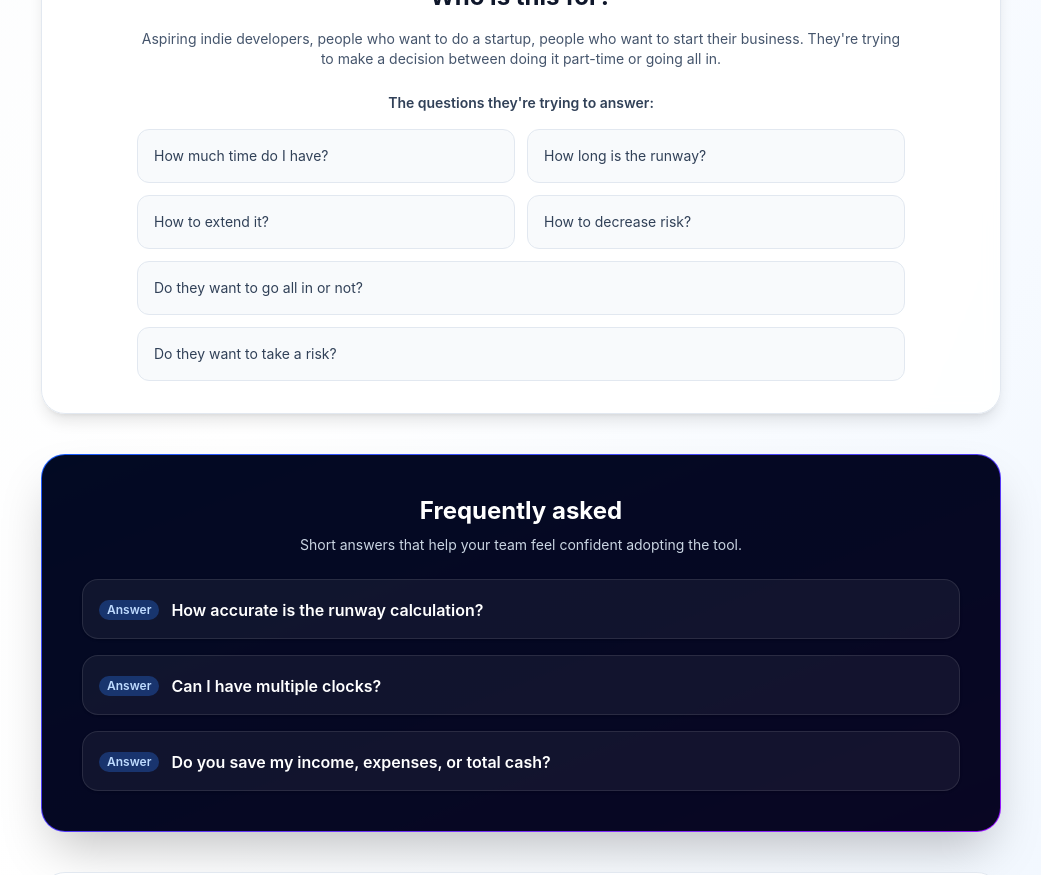
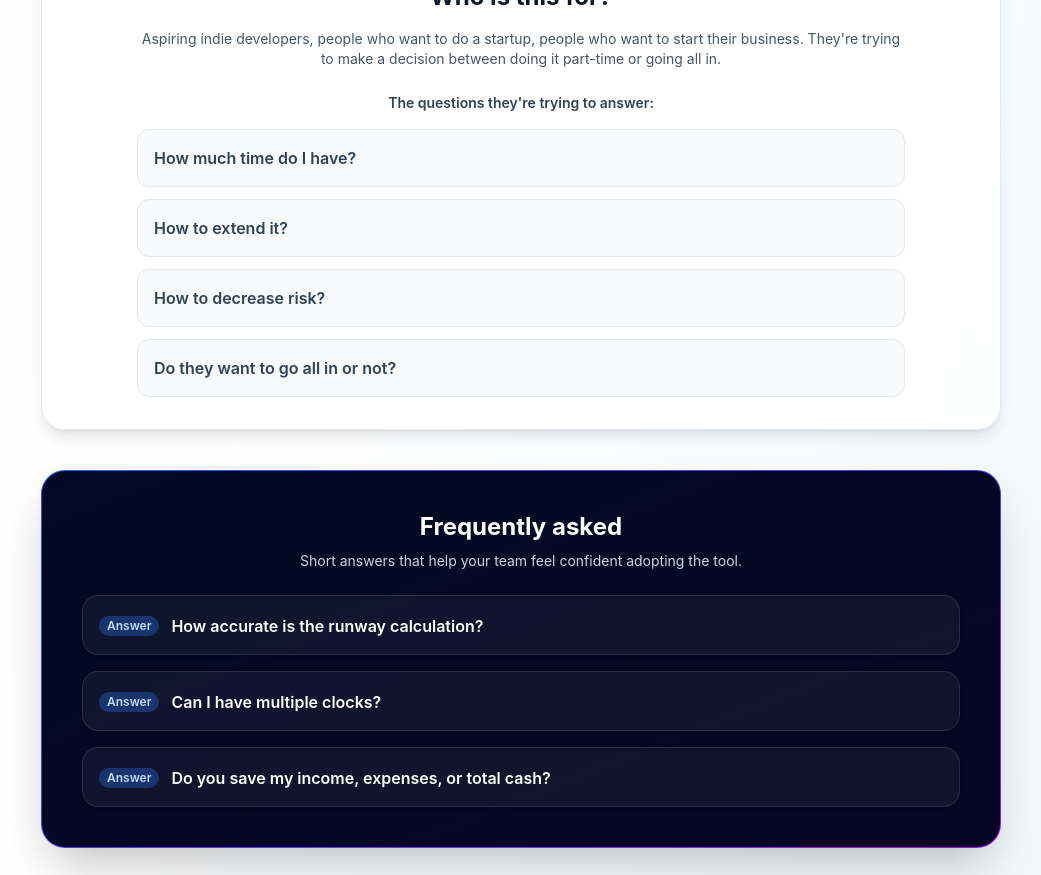
Before and after one commit to RostyslavDzhohola/Bootstrap-startup-burn-rate, a Next.js app: page / in a window 1280 px wide. Shown: the part 1800-2675 px from the top of the page, without its empty margins (119-1160 px from the left). Built offline with nearby package versions, Linux system fonts and the light colour scheme; no server answers.

Commit message:
🎨 UI: Improve text styling and update questions in LandingSections component

```diff
--- a/app/components/calculator/LandingSections.tsx
+++ b/app/components/calculator/LandingSections.tsx
@@ -88,26 +88,20 @@ export default function LandingSections() {
             <p className="text-sm font-semibold text-slate-700 mb-4">
               The questions they're trying to answer:
             </p>
-            <div className="grid sm:grid-cols-2 gap-3 max-w-3xl mx-auto">
+            <div className="grid gap-3 max-w-3xl mx-auto">
               <div className="rounded-xl border border-slate-200 bg-slate-50 p-4 text-left">
-                <p className="text-sm text-slate-700">How much time do I have?</p>
+                <p className="text-base font-semibold text-slate-700">How much time do I have?</p>
               </div>
               <div className="rounded-xl border border-slate-200 bg-slate-50 p-4 text-left">
-                <p className="text-sm text-slate-700">How long is the runway?</p>
+                <p className="text-base font-semibold text-slate-700">How to extend it?</p>
               </div>
               <div className="rounded-xl border border-slate-200 bg-slate-50 p-4 text-left">
-                <p className="text-sm text-slate-700">How to extend it?</p>
+                <p className="text-base font-semibold text-slate-700">How to decrease risk?</p>
               </div>
               <div className="rounded-xl border border-slate-200 bg-slate-50 p-4 text-left">
-                <p className="text-sm text-slate-700">How to decrease risk?</p>
-              </div>
-              <div className="rounded-xl border border-slate-200 bg-slate-50 p-4 text-left sm:col-span-2">
-                <p className="text-sm text-slate-700">
+                <p className="text-base font-semibold text-slate-700">
                   Do they want to go all in or not?
                 </p>
-              </div>
-              <div className="rounded-xl border border-slate-200 bg-slate-50 p-4 text-left sm:col-span-2">
-                <p className="text-sm text-slate-700">Do they want to take a risk?</p>
               </div>
             </div>
           </div>
```
